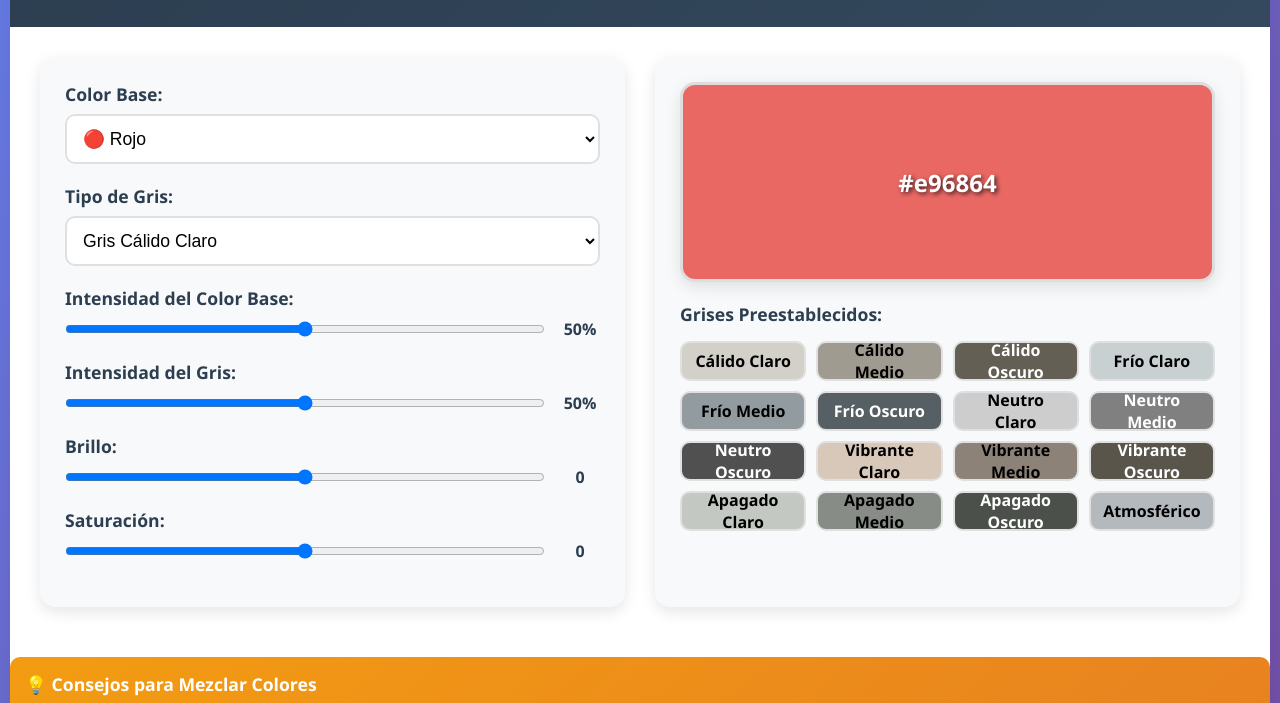
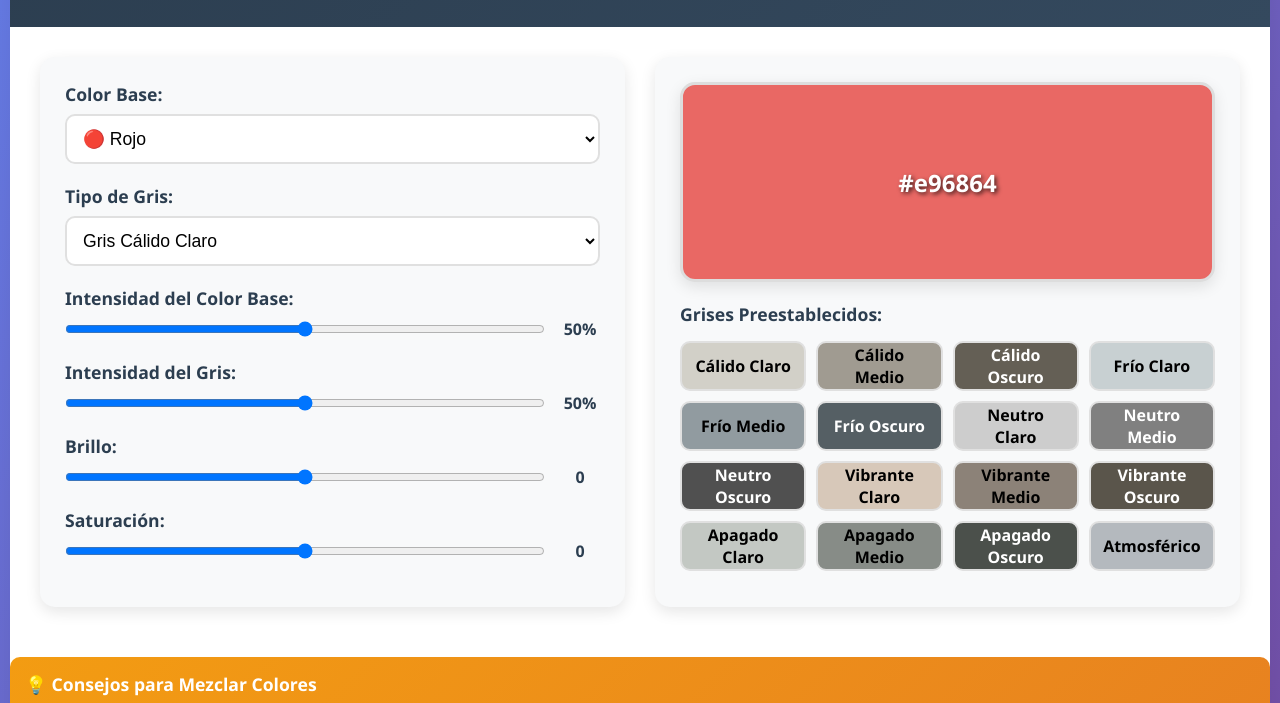
Before and after one commit to chusdomo/Mezclador-Grises-Cromaticos, a plain HTML site: page index.html in a window 1280 px wide. Shown: the part 88-791 px from the top of the page. Drawn offline with Linux system fonts and the light colour scheme.

Commit message:
Update index.html

```diff
--- a/index.html
+++ b/index.html
@@ -196,7 +196,7 @@
       cursor: pointer;
       transition: transform 0.2s, box-shadow 0.2s;
       border: 2px solid #e0e0e0;
-      height: 40px;
+      height: 50px;
       display: flex;
       align-items: center;
       justify-content: center;
@@ -282,7 +282,21 @@
        gap: 20px;
        padding: 20px;
      }
+     .preset-item {
+       height: 40px;
      }
+    }
+Esto hará que:
+
+En PC: altura 50px (25% más que los 40px originales)
+En móvil: altura 40px (como estaba perfecto)
+¡Listo!
+
+
+
+
+
+
 html {
   overflow-x: hidden;
 }
```
Lines whose indentation alone changed are shown as unchanged.
